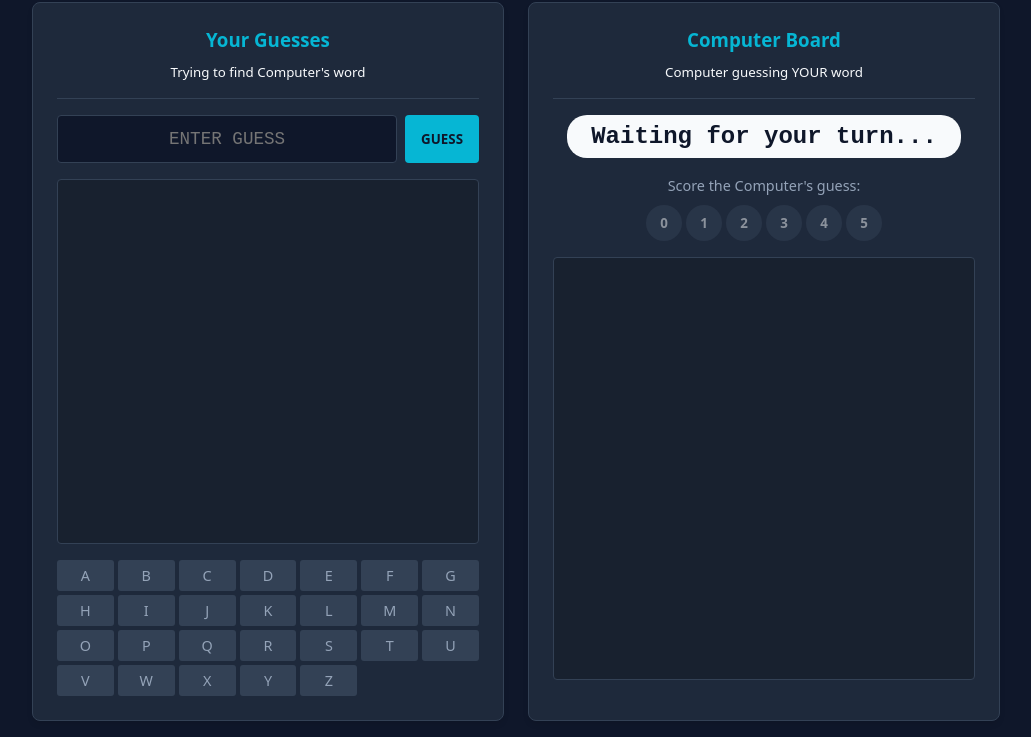
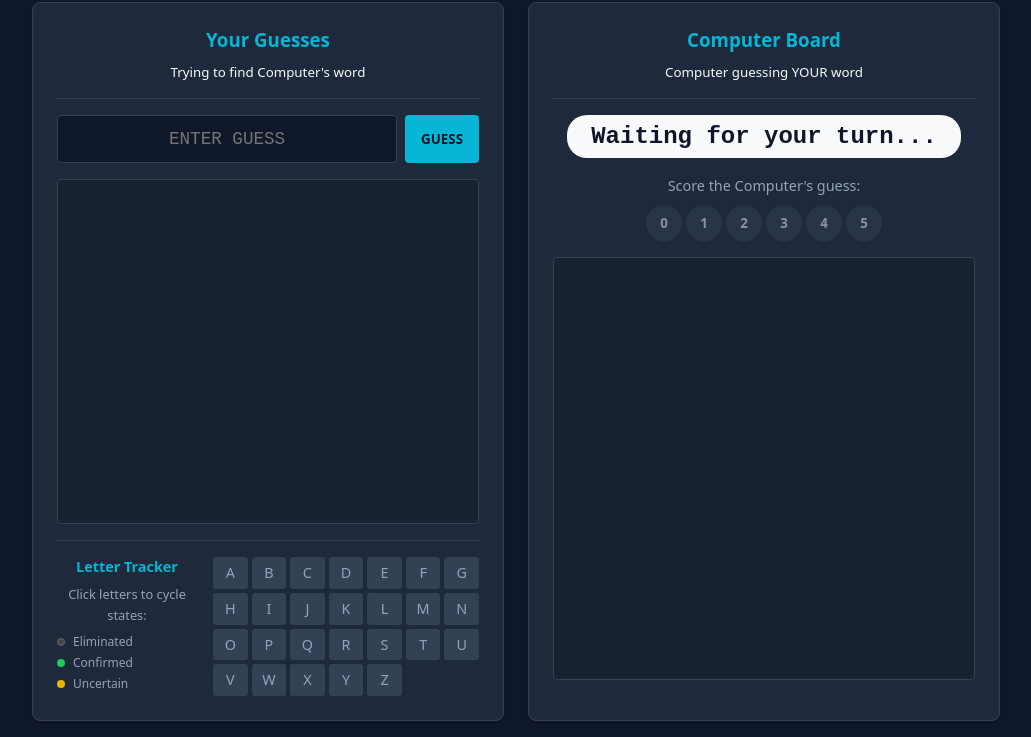
Before and after one commit to ethanrgibson/Jotto, a plain HTML site: page index.html in a window 1280 px wide. Both pictures are taken after a click on the button "START GAME". Shown: the part 63-800 px from the top of the page, without its empty margins (124-1155 px from the left). Drawn offline with Linux system fonts and the light colour scheme.

Commit message:
User keyboard explanation

```diff
--- a/index.html
+++ b/index.html
@@ -1,11 +1,13 @@
 <!DOCTYPE html>
 <html lang="en">
+
 <head>
     <meta charset="UTF-8">
     <meta name="viewport" content="width=device-width, initial-scale=1.0">
     <title>Jotto | Code Breaking Game</title>
     <link rel="stylesheet" href="style.css">
 </head>
+
 <body>
 
     <div class="app-container">
@@ -51,16 +53,45 @@
                         <!-- User guesses go here -->
                     </ul>
 
-                    <div class="alphabet-chart" id="alphabet-chart">
-                        <!-- Generated A-Z -->
-                        <div class="key">A</div><div class="key">B</div><div class="key">C</div><div class="key">D</div>
-                        <div class="key">E</div><div class="key">F</div><div class="key">G</div><div class="key">H</div>
-                        <div class="key">I</div><div class="key">J</div><div class="key">K</div><div class="key">L</div>
-                        <div class="key">M</div><div class="key">N</div><div class="key">O</div><div class="key">P</div>
-                        <div class="key">Q</div><div class="key">R</div><div class="key">S</div><div class="key">T</div>
-                        <div class="key">U</div><div class="key">V</div><div class="key">W</div><div class="key">X</div>
-                        <div class="key">Y</div><div class="key">Z</div>
-                    </div>
+                    <div class="chart-section">
+                        <div class="chart-help">
+                            <h4>Letter Tracker</h4>
+                            <p>Click letters to cycle states:</p>
+                            <ul>
+                                <li><span class="dot eliminated"></span> Eliminated</li>
+                                <li><span class="dot confirmed"></span> Confirmed</li>
+                                <li><span class="dot uncertain"></span> Uncertain</li>
+                            </ul>
+                        </div>
+                        <div class="alphabet-chart" id="alphabet-chart">
+                            <!-- Generated A-Z -->
+                            <div class="key">A</div>
+                            <div class="key">B</div>
+                            <div class="key">C</div>
+                            <div class="key">D</div>
+                            <div class="key">E</div>
+                            <div class="key">F</div>
+                            <div class="key">G</div>
+                            <div class="key">H</div>
+                            <div class="key">I</div>
+                            <div class="key">J</div>
+                            <div class="key">K</div>
+                            <div class="key">L</div>
+                            <div class="key">M</div>
+                            <div class="key">N</div>
+                            <div class="key">O</div>
+                            <div class="key">P</div>
+                            <div class="key">Q</div>
+                            <div class="key">R</div>
+                            <div class="key">S</div>
+                            <div class="key">T</div>
+                            <div class="key">U</div>
+                            <div class="key">V</div>
+                            <div class="key">W</div>
+                            <div class="key">X</div>
+                            <div class="key">Y</div>
+                            <div class="key">Z</div>
+                        </div>
                 </section>
 
                 <!-- Right Panel: Computer Status -->
@@ -103,4 +134,5 @@
 
     <script type="module" src="script.js"></script>
 </body>
+
 </html>
--- a/style.css
+++ b/style.css
@@ -3,7 +3,8 @@
     --panel-bg: #1e293b;
     --text-primary: #f8fafc;
     --text-secondary: #94a3b8;
-    --accent: #06b6d4; /* Cyan */
+    --accent: #06b6d4;
+    /* Cyan */
     --accent-hover: #0891b2;
     --border-color: #334155;
     --chart-eliminated: #334155;
@@ -56,15 +57,40 @@ body {
 }
 
 @keyframes fadeIn {
-    from { opacity: 0; transform: translateY(10px); }
-    to { opacity: 1; transform: translateY(0); }
+    from {
+        opacity: 0;
+        transform: translateY(10px);
+    }
+
+    to {
+        opacity: 1;
+        transform: translateY(0);
+    }
 }
 
 /* Typography */
-h1 { font-size: 3rem; margin-bottom: 0.5rem; letter-spacing: 4px; color: var(--accent); }
-h2 { font-size: 1.5rem; letter-spacing: 2px; color: var(--text-secondary); }
-h3 { margin-bottom: 0.5rem; color: var(--accent); }
-p { color: var(--text-secondary); line-height: 1.6; }
+h1 {
+    font-size: 3rem;
+    margin-bottom: 0.5rem;
+    letter-spacing: 4px;
+    color: var(--accent);
+}
+
+h2 {
+    font-size: 1.5rem;
+    letter-spacing: 2px;
+    color: var(--text-secondary);
+}
+
+h3 {
+    margin-bottom: 0.5rem;
+    color: var(--accent);
+}
+
+p {
+    color: var(--text-secondary);
+    line-height: 1.6;
+}
 
 /* Buttons */
 button {
@@ -101,6 +127,7 @@ button {
     margin: 2rem 0;
     border: 1px solid var(--border-color);
 }
+
 .instructions li {
     margin-bottom: 0.5rem;
     margin-left: 1.2rem;
@@ -139,8 +166,9 @@ button {
     list-style: none;
     overflow-y: auto;
     font-family: var(--font-mono);
-    border: 1px solid var(--border-color); /* Inner border for log */
-    background: rgba(0,0,0,0.2);
+    border: 1px solid var(--border-color);
+    /* Inner border for log */
+    background: rgba(0, 0, 0, 0.2);
     padding: 0.5rem;
     margin-bottom: 1rem;
     border-radius: 4px;
@@ -150,12 +178,18 @@ button {
     display: flex;
     justify-content: space-between;
     padding: 0.4rem;
-    border-bottom: 1px solid rgba(255,255,255,0.05);
+    border-bottom: 1px solid rgba(255, 255, 255, 0.05);
     font-size: 1.1rem;
 }
 
-.guess-log li:last-child { border-bottom: none; }
-.guess-log span.score { color: var(--accent); font-weight: bold; }
+.guess-log li:last-child {
+    border-bottom: none;
+}
+
+.guess-log span.score {
+    color: var(--accent);
+    font-weight: bold;
+}
 
 /* User Panel Specifics */
 .input-area {
@@ -245,11 +279,69 @@ button {
 }
 
 /* Alphabet Chart */
+/* Alphabet Chart Section */
+.chart-section {
+    margin-top: auto;
+    display: flex;
+    gap: 1rem;
+    border-top: 1px solid var(--border-color);
+    padding-top: 1rem;
+}
+
+.chart-help {
+    flex: 0 0 140px;
+    /* Fixed width for help text */
+    font-size: 0.8rem;
+    color: var(--text-secondary);
+    display: flex;
+    flex-direction: column;
+    justify-content: center;
+}
+
+.chart-help h4 {
+    color: var(--accent);
+    margin-bottom: 0.5rem;
+    font-size: 0.9rem;
+}
+
+.chart-help ul {
+    list-style: none;
+    margin-top: 0.5rem;
+}
+
+.chart-help li {
+    display: flex;
+    align-items: center;
+    gap: 0.5rem;
+    margin-bottom: 0.25rem;
+    font-size: 0.75rem;
+}
+
+.dot {
+    width: 8px;
+    height: 8px;
+    border-radius: 50%;
+    display: inline-block;
+}
+
+.dot.eliminated {
+    background: #444;
+    border: 1px solid #666;
+}
+
+.dot.confirmed {
+    background: var(--chart-confirmed);
+}
+
+.dot.uncertain {
+    background: var(--chart-uncertain);
+}
+
 .alphabet-chart {
+    flex: 1;
     display: grid;
     grid-template-columns: repeat(7, 1fr);
     gap: 4px;
-    margin-top: auto; /* Push to bottom */
 }
 
 .key {
@@ -263,31 +355,67 @@ button {
     user-select: none;
 }
 
-.key:hover { background: #475569; }
+.key:hover {
+    background: #475569;
+}
 
 /* Key States */
-.key.eliminated { background: #000; color: #444; text-decoration: line-through; }
-.key.confirmed { background: var(--chart-confirmed); color: #000; font-weight: bold; }
-.key.uncertain { background: var(--chart-uncertain); color: #000; }
+.key.eliminated {
+    background: #000;
+    color: #444;
+    text-decoration: line-through;
+}
+
+.key.confirmed {
+    background: var(--chart-confirmed);
+    color: #000;
+    font-weight: bold;
+}
+
+.key.uncertain {
+    background: var(--chart-uncertain);
+    color: #000;
+}
 
 
 /* Responsive */
 @media (max-width: 768px) {
     .game-board {
-        flex-direction: column-reverse; /* Put computer on top on mobile? Or user? */
+        flex-direction: column-reverse;
+        /* Put computer on top on mobile? Or user? */
     }
+
     .panel {
-        height: 50%; /* Initial attempt, may need adjustment */
+        height: 50%;
+        /* Initial attempt, may need adjustment */
     }
+
     .game-board {
         /* On mobile, stack them but let them scroll if needed or use tabs.
            For now, simple stacking. */
         display: block;
         overflow-y: auto;
     }
+
     .panel {
         margin-bottom: 1rem;
         height: auto;
         min-height: 400px;
     }
+
+    .chart-section {
+        flex-direction: column;
+    }
+
+    .chart-help {
+        flex: auto;
+        margin-bottom: 0.5rem;
+        text-align: center;
+    }
+
+    .chart-help ul {
+        display: flex;
+        justify-content: center;
+        gap: 1rem;
+    }
 }
```
